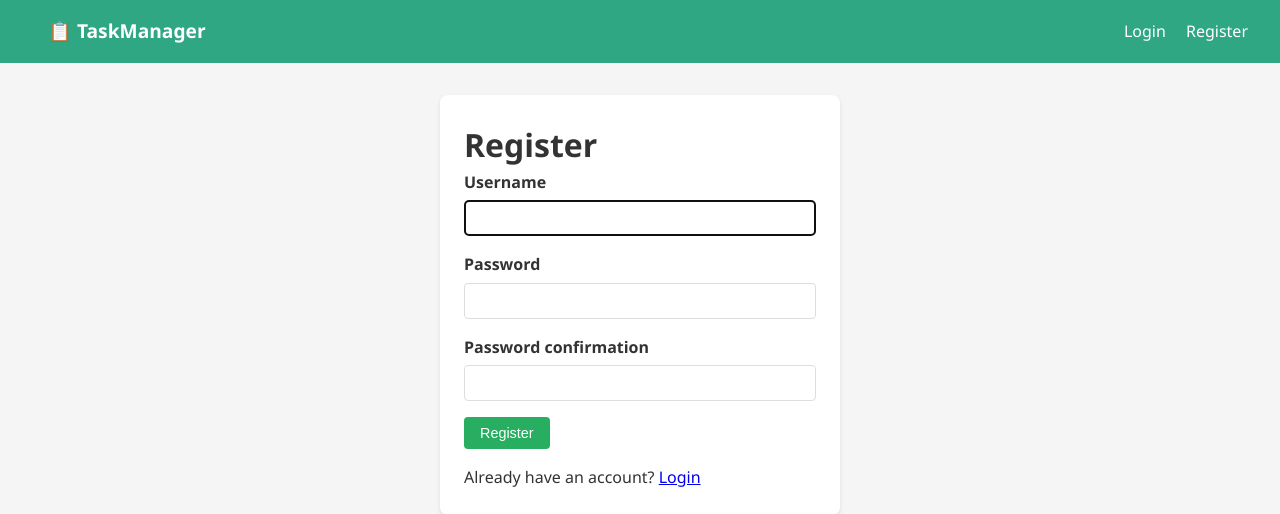
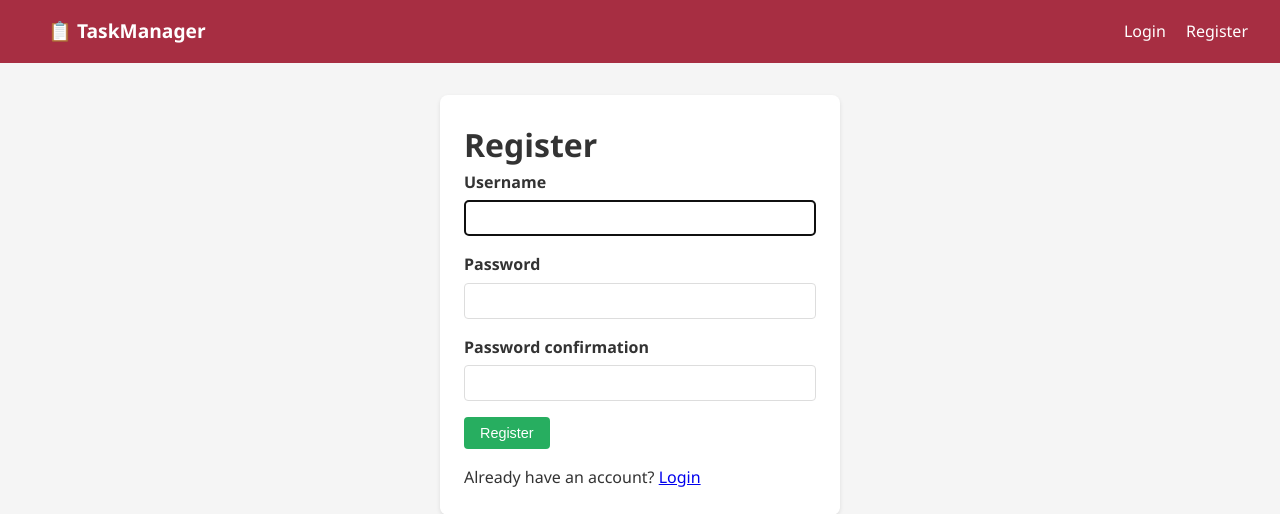
Before and after one commit to m1rjalolk24/DSCC-CW1, a Django app: page /accounts/register/ in a window 1280 px wide. Shown: the top 514 px of the page. Run offline with Django 5.2, Linux system fonts and the light colour scheme.

Commit message:
ci/cd test vid

```diff
--- a/taskmanager/static/css/style.css
+++ b/taskmanager/static/css/style.css
@@ -12,7 +12,7 @@ body {
 }
 
 .navbar {
-    background-color: #2ea782;
+    background-color: #a72e42;
     padding: 1rem 2rem;
     display: flex;
     justify-content: space-between;
```
